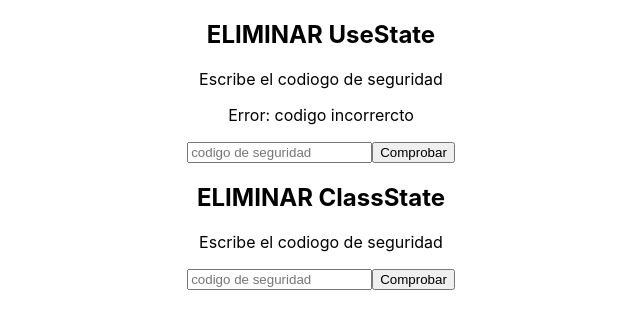
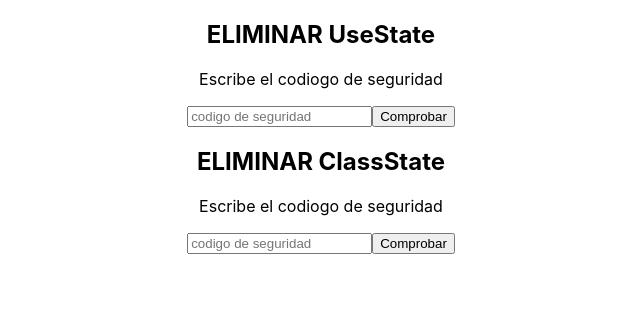
Before and after one commit to Gyuyivb/cheemseguridad, a React (Create React App) app: page / in a window 1280 px wide. Shown: the top 328 px of the page, without its empty margins (319-959 px from the left). Built offline with nearby package versions, Linux system fonts and the light colour scheme.

Commit message:
loading effect

```diff
--- a/src/UseState.js
+++ b/src/UseState.js
@@ -1,11 +1,33 @@
 import React from "react";
 
 function UseState({ name }) {
-    const [error, setError] = React.useState(true);
+    const [error, setError] = React.useState(false);
+    const [loading, setLoading] = React.useState(false);
+
+    React.useEffect(() =>{
+        console.log('funcionando empezando')
+        if (!!loading) {
+            setTimeout(() => {
+                console.log('Validandooo validandooo')
+
+                setLoading(false);
+
+                console.log('terminando la validacion')
+            }, 3000);
+        }
+        console.log('funcionando terminando')
+
+    }, [loading])
     return (
         <div>
             <h2>ELIMINAR {name}</h2>
             <p>Escribe el codiogo de seguridad</p>
+
+            {loading && (
+                <p>
+                    Cargando...
+                </p>
+            )}
 
             {error && (
                 <p>
@@ -14,7 +36,7 @@ function UseState({ name }) {
             )}
             <input placeholder="codigo de seguridad"/>
             <button
-                onClick={() => setError(!error)}>Comprobar</button>
+                onClick={() => setLoading(true)}>Comprobar</button>
         </div>
     )
 }
```
